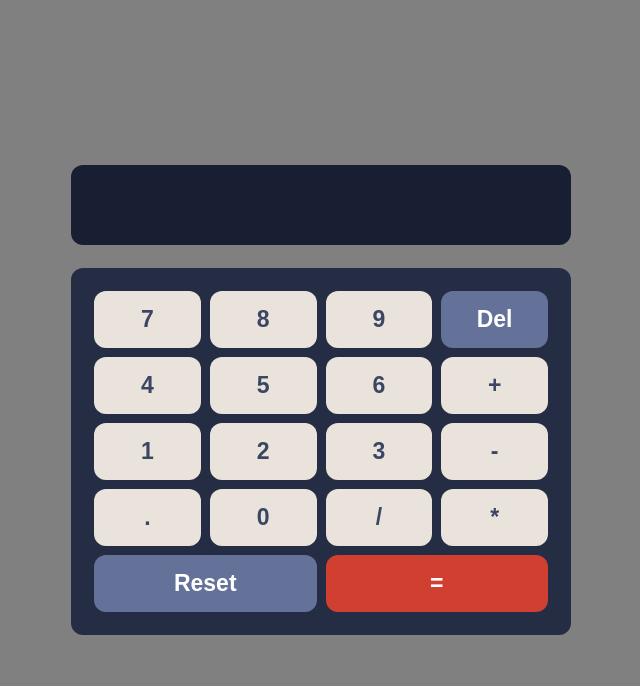
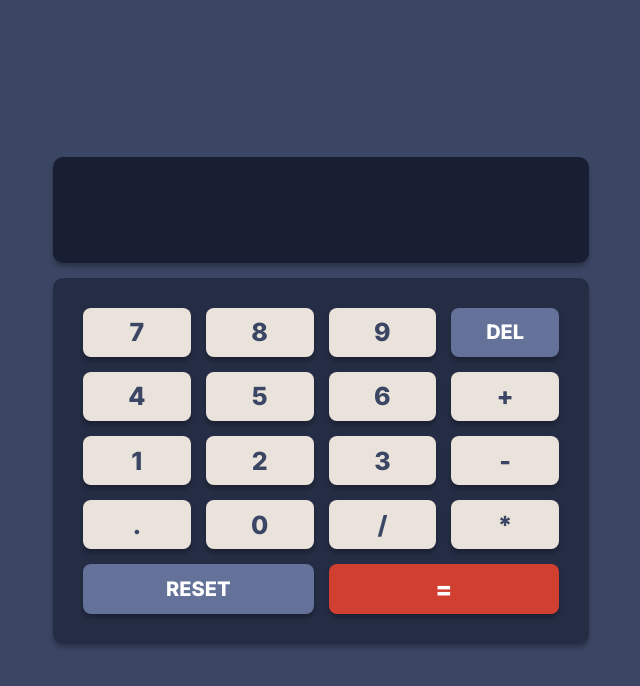
Before and after one commit to Alkasavarn02/Calculator_App, a plain HTML site: page index.html in a window 1280 px wide. Shown: the whole page, without its empty margins (319-959 px from the left). Drawn offline with Linux system fonts and the light colour scheme.

Commit message:
code changes in all files

```diff
--- a/index.html
+++ b/index.html
@@ -3,40 +3,33 @@
 <head>
     <meta charset="UTF-8">
     <meta name="viewport" content="width=device-width, initial-scale=1.0">
-    <title>Calculator</title>
+    <title>Document</title>
     <link rel="stylesheet" href="style.css">
-    <script src="./script.js" defer></script>
+    <script src="script.js" defer></script>
 </head>
-<body>
-    <main class="d-flex justify-center align-center main">
-
-        <div class="evaluate_section">
-            <input type="text" class="d-flex border-none">
+<body class="d-flex">
+    <div class="Calculator d-flex">
+        <input class="evaluateSection borderandbgColor" type="text" >
+        <div class="ButtonSection borderandbgColor">
+            <button>7</button>
+            <button>8</button>
+            <button>9</button>
+            <button class="del">DEL</button>
+            <button>4</button>
+            <button>5</button>
+            <button>6</button>
+            <button>+</button>
+            <button>1</button>
+            <button>2</button>
+            <button>3</button>
+            <button>-</button>
+            <button>.</button>
+            <button>0</button>
+            <button>/</button>
+            <button>*</button>
+            <button class="Reset">RESET</button>
+            <button class="equalto">=</button>
         </div>
-
-        <section class="d-grid calculate_section">
-            <button class="d-flex border-none outline-none justify-center btn scale-btn">7</button>
-            <button class="d-flex border-none outline-none justify-center btn scale-btn">8</button>
-            <button class="d-flex border-none outline-none justify-center btn scale-btn">9</button>
-            <button class="d-flex border-none outline-none justify-center btn del scale-btn">Del</button>
-            <button class="d-flex border-none outline-none justify-center btn scale-btn">4</button>
-            <button class="d-flex border-none outline-none justify-center btn scale-btn">5</button>
-            <button class="d-flex border-none outline-none justify-center btn scale-btn">6</button>
-            <button class="d-flex border-none outline-none justify-center btn scale-btn">+</button>
-            <button class="d-flex border-none outline-none justify-center btn scale-btn">1</button>
-            <button class="d-flex border-none outline-none justify-center btn scale-btn">2</button>
-            <button class="d-flex border-none outline-none justify-center btn scale-btn">3</button>
-            <button class="d-flex border-none outline-none justify-center btn scale-btn">-</button>
-            <button class="d-flex border-none outline-none justify-center btn scale-btn">.</button>
-            <button class="d-flex border-none outline-none justify-center btn scale-btn">0</button>
-            <button class="d-flex border-none outline-none justify-center btn scale-btn">/</button>
-            <button class="d-flex border-none outline-none justify-center btn scale-btn">*</button>
-            <button class="d-flex border-none outline-none justify-center btn reset scale-btn">Reset</button>
-            <button class="d-flex border-none outline-none justify-center btn result scale-btn">=</button>
-        </section>
-
-    </main>
-
-    <!-- <script src="./script.js"></script> -->
+    </div>
 </body>
 </html>
--- a/script.js
+++ b/script.js
@@ -1,28 +1,24 @@
-const calculateSection = document.querySelector('.calculate_section');
-const evaluateInput = document.querySelector('.evaluate_section input');
+const buttonSection = document.querySelector(".ButtonSection")
+let evaluateSection = document.querySelector(".evaluateSection")
 
-calculateSection.addEventListener('click', (event) => {
+buttonSection.addEventListener("click",(e)=>{
 
-    if (event.target.tagName === "BUTTON") {
+    // If event type is button then it will be considered as input value
+    if(e.target.localName === "button"){
 
-        let showInInput = evaluateInput.value;
-
-        if(event.target.textContent.toLowerCase() === 'reset') {
-            showInInput = "";
+        if(e.target.innerText === "RESET"){
+            evaluateSection.value = ""
         }
-        else if(event.target.textContent.toLowerCase() === '=') {
-            const result = eval(showInInput)
-            showInInput = result;
+        else if (e.target.innerText === "DEL"){
+            evaluateSection.value = evaluateSection.value.slice(0,-1)
         }
-        else if (event.target.textContent.toLowerCase() === 'del') {
-            showInInput = showInInput.slice(0, -1);
+        else if(e.target.innerText === "="){
+            evaluateSection.value = eval(evaluateSection.value)
         }
-        else {
-            showInInput += event.target.textContent;
+        else{
+            evaluateSection.value += e.target.innerText
         }
-
-        evaluateInput.value = showInInput;
 
     }
 
-});
+})
--- a/style.css
+++ b/style.css
@@ -1,102 +1,89 @@
+@import url('https://fonts.googleapis.com/css2?family=Inter:ital,opsz,wght@0,14..32,100..900;1,14..32,100..900&display=swap');
+
+:root {
+    --bodycolor: #3B4664;
+    --evaluateSectionbgcolor:#181F32;
+    --whiteColor:#FFFFFF;
+    --buttonSectionbgcolor:#252D44;
+    --buttonbgColor:#EAE3DB;
+    --buttonTextColor:#3B4664;
+}
+
 * {
-    margin: 0;
-    padding: 0;
+    border: 0px;
+    margin: 0px;
     box-sizing: border-box;
 }
 
-body {
-    font-family: 'Franklin Gothic Medium', 'Arial Narrow', Arial, sans-serif;
+.d-flex{
+    display: flex;
 }
 
-/* Utility Classes */
+.borderandbgColor{
+    width: 100%;
+    border-radius: 10px;
+    border: none;
+    box-shadow: 0px 4px 4px 0px #00000040;
+}
 
-/* flex layout */
-.d-flex {
-    display: flex;
-}
-.justify-center {
+body {
+    width: 100vw;
+    height: 100vh;
+    background-color: var(--bodycolor);
     justify-content: center;
-}
-.align-center {
     align-items: center;
 }
 
-/* grid layout */
-.d-grid{
-    display: grid;
+.Calculator {
+    max-width: 536px;
+    width: 100%;
+    height: 487px;
+    flex-direction: column;
+    gap: 15px;
 }
 
-/*  */
-.border-none {
-    border: none;
-}
-.outline-none {
-    outline: none;
+.Calculator > input {
+    height: 110px;
+    background-color: var(--evaluateSectionbgcolor);
+    color: var(--whiteColor);
+    font-family: Segoe UI;
+    font-size: 55px;
+    font-weight: 600;
+    text-align: right;
 }
 
-.main {
-    background-color: gray;
-    height: 100vh;
-    width: 100vw;
-    flex-direction: column;
+.Calculator > .ButtonSection {
+    height: calc(100% - 110px);
+    background-color: var(--buttonSectionbgcolor);
+    display: grid;
+    grid-template-columns: repeat(4, 1fr);
+    padding: 30px;
+    gap: 15px;
 }
 
-
-.evaluate_section {
-    width: 500px;
-    height: 80px;
-    font-weight: bold;
+.Calculator > .ButtonSection > button {
+    border-radius: 8px;
+    background-color: var(--buttonbgColor);
+    box-shadow: 0px 4px 4px 0px #00000040;
+    border: none;
+    font-family: Inter;
+    font-size: 25px;
+    font-weight: 800;
+    text-align: center;
+    color: var(--buttonTextColor);
 }
 
-.evaluate_section input {
-    padding: 14px 23px;
-    text-align: end;
-    width: 100%;
-    height: 100%;
-    border-radius: 12px;
-    background-color: #181F32;
-    color: #fff;
-    font-size: 30px;
+.Reset , .equalto {
+    grid-column: span 2;
 }
 
-.calculate_section {
-    flex-wrap: wrap;
-    margin-top: 23px;
-    width: 500px;
-    font-weight: bold;
-    padding: 23px;
-    grid-template-columns: repeat(4, 1fr);
-    gap: 9px;
-    background-color: #252D44;
-    border-radius: 12px;
+.Calculator > .ButtonSection > .Reset , .Calculator > .ButtonSection > .del{
+    background-color:#647299;
+    color: var(--whiteColor);
+    font-size: 20px;
 }
 
-.scale-btn:active {
-    transform: translateY(4px);
+.Calculator > .ButtonSection > .equalto{
+    background-color:#D13F30;
+    color: var(--whiteColor);
 }
-
-.btn {
-    border-radius: 12px;
-    background-color: #EAE3DB;
-    color: #3B4664;
-    font-size: 23px;
-    font-weight: 600;
-    padding: 15px;
-}
-
-.reset {
-    grid-column-start: 1;
-    grid-column-end: 3;
-    background-color: #647299;
-    color: #fff;
-}
-.del {
-    background-color: #647299;
-    color: #fff;
-}
-.result {
-    grid-column-start: 3;
-    grid-column-end: 5;
-    background-color: #D13F30;
-    color: #fff;
-}
```
